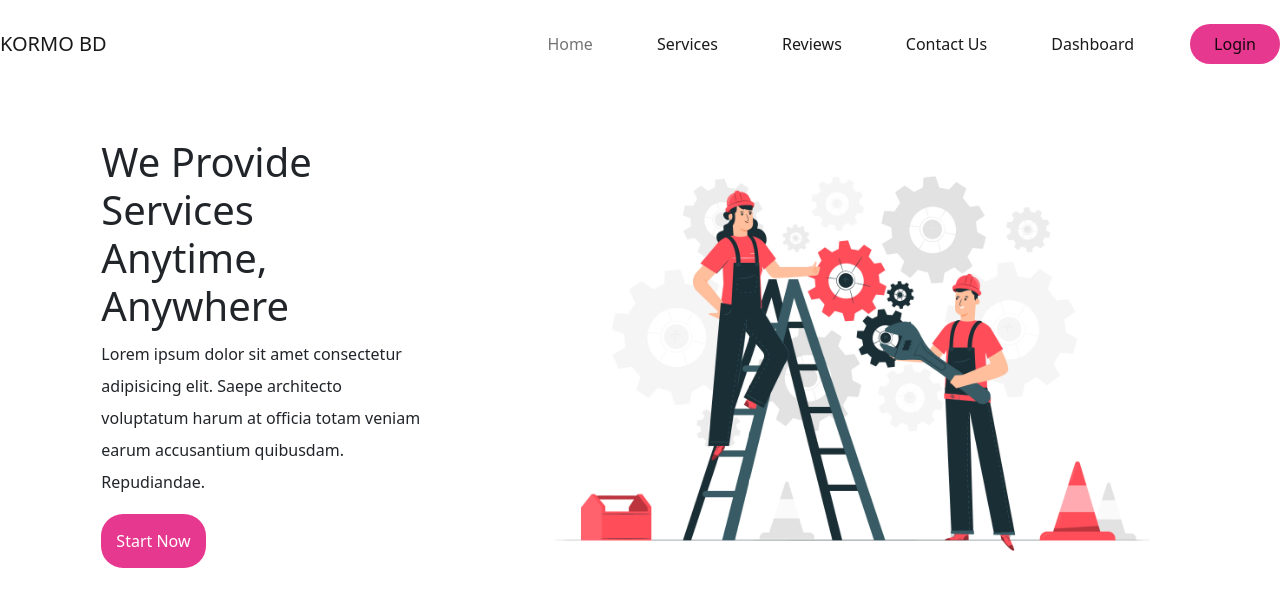
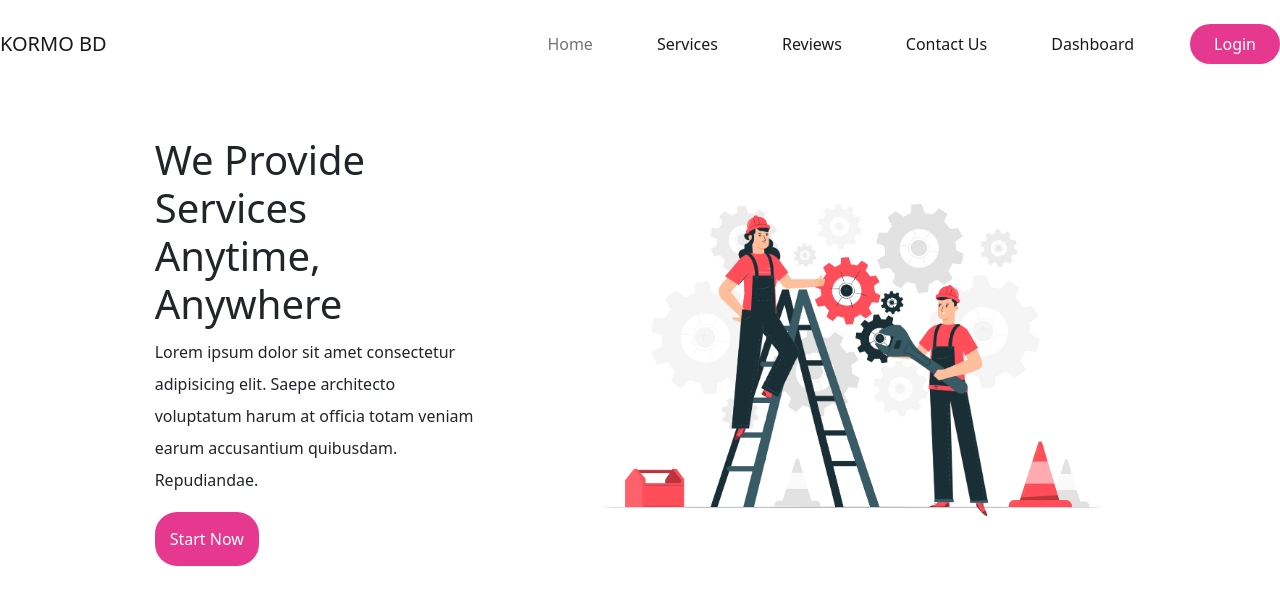
Before and after one commit to Nahid-Eraz/kormo_bd, a React (Create React App) app: page / in a window 1280 px wide. Shown: the top 606 px of the page. Built offline with nearby package versions, Linux system fonts and the light colour scheme.

Commit message:
header done

```diff
--- a/src/App.css
+++ b/src/App.css
@@ -3,22 +3,21 @@
 p{
   line-height:2;
   font-size: 1rem;
-
 }
 
 /* button */
 .btn {
-  box-shadow: none;
+  box-shadow: none !important;
 }
 
 .btn-main{
-  color: white;
-  border: none;
+  color: white !important;
+  border: none !important;
   border-radius: 22px;
-  background-color: rgb(231, 56, 143);
+  background-color: #e7388f !important;
   padding: 15px;
 }
 
 .btn-main:hover{
-  background-color: rgb(197, 48, 123);
+  background-color: #c5307b !important;
 }
--- a/src/components/Home/Banner/Banner.js
+++ b/src/components/Home/Banner/Banner.js
@@ -1,21 +1,21 @@
 import React from 'react';
 import { Col, Container, Image, Row } from 'react-bootstrap';
 import Fade from 'react-reveal/Fade';
-import BannerImage from '../../../images/banner.jpg'
+import BannerImage from '../../../images/banner.jpg';
 
 const Banner = () => {
     return (
         <Container fluid>
             <Row className="align-items-center justify-content-center ">
                 <Col md={4} className="p-md-5 order-2 order-md-1">
-                    <Fade left duration={2500} distance="40px">
+                    <Fade top duration={2500} distance="40px">
                         <h1>We Provide Services <br /> Anytime, Anywhere</h1>
                         <p>Lorem ipsum dolor sit amet consectetur adipisicing elit. Saepe architecto voluptatum harum at officia totam veniam earum accusantium quibusdam. Repudiandae.</p>
                         <button className="btn-main" href="#">Start Now</button>
                     </Fade>
                 </Col>
-                <Col md={7} className="p-md-5 order-2 order-md-2">
-                    <Fade right duration={2500} distance="40px">
+                <Col md={6} className="p-md-5 order-1 order-md-2">
+                    <Fade bottom duration={2500} distance="40px">
                         <Image src={BannerImage} fluid/>
                     </Fade>
                 </Col>
--- /dev/null
+++ b/src/components/Home/Header/Header.css
@@ -0,0 +1,18 @@
+.header-container {
+    height:750px;
+    position:relative;
+}
+/* .header-container::after{
+    height:750px;
+    content:' ';
+    position: absolute;
+    top: 0;
+    width: 33%;
+    right: 0;
+    background-color: #ff008010;
+    z-index: -50;
+} */
+
+.navbar{
+    transition: all;
+}
--- a/src/components/Home/Header/Header.js
+++ b/src/components/Home/Header/Header.js
@@ -1,14 +1,15 @@
 import React from 'react';
 import Banner from '../Banner/Banner';
 import NavBar from '../NavBar/NavBar';
+import './Header.css';
 
 
 const Header = () => {
     return (
-        <div>
+        <main className="header-container">
             <NavBar></NavBar>
             <Banner></Banner>
-        </div>
+        </main>
     );
 };
 
```
Also changed, not shown: src/images/header_bg.jpg (added).
